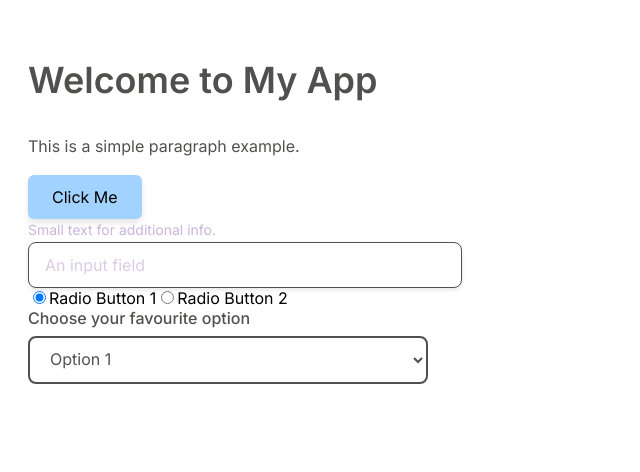
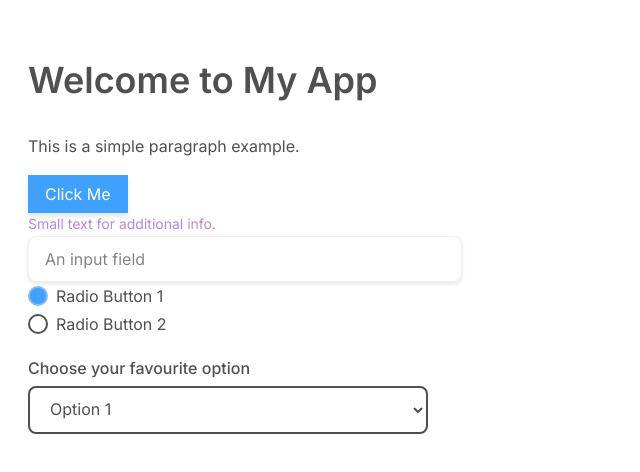
Before and after one commit to bajramidamir/tempest-ui, a React (Vite) app: page / in a window 1280 px wide. Shown: the top 472 px of the page, without its empty margins (0-640 px from the left). Built offline with nearby package versions, Linux system fonts and the light colour scheme.

Commit message:
buttons now have variant and radius props + style changes

```diff
--- a/src/components/Button/Button.css
+++ b/src/components/Button/Button.css
@@ -1,14 +1,13 @@
 .btn {
-  padding: 12px 24px; /* Comfortable click area */
+  padding: 8px 16px;
   border: none;
   cursor: pointer;
-  font-size: 1rem; /* Adjust font size as needed */
-  border-radius: 6px; /* Slightly more rounded corners */
+  font-size: 1rem;
   transition:
     background-color 0.3s,
     box-shadow 0.3s,
     opacity 0.3s;
-  box-shadow: 0 4px 6px rgba(0, 0, 0, 0.1); /* Subtle shadow */
+  box-shadow: 0 4px 6px rgba(0, 0, 0, 0.1);
 }
 
 .btn:focus {
@@ -16,54 +15,121 @@
   outline-offset: 2px;
 }
 
+.btn-square {
+  border-radius: 0px;
+}
+
+.btn-rounded {
+  border-radius: 10px;
+}
+
+.btn-pill {
+  border-radius: 24px;
+}
+
+.btn-outlined {
+  background-color: transparent;
+  color: inherit;
+}
+
+.btn-filled {
+  color: inherit;
+}
+
 /* Primary Button */
 .btn-primary {
+  border: 1px solid;
   background-color: var(--color-primary);
-  color: var(--color-black); /* High contrast against pastel */
+  color: var(--color-white);
+  border-color: var(--color-primary);
+}
+
+.btn-primary.btn-outlined {
+  color: var(--color-primary);
+  background-color: transparent;
+}
+
+.btn-primary.btn-outlined:hover {
+  color: var(--color-white);
 }
 
 .btn-primary:hover {
-  background-color: #8abbe8; /* Slightly darker pastel blue */
+  background-color: #2786df;
   box-shadow: 0 6px 8px rgba(0, 0, 0, 0.2);
 }
 
 /* Secondary Button */
 .btn-secondary {
+  border: 1px solid;
   background-color: var(--color-secondary);
-  color: var(--color-black); /* High contrast */
+  color: var(--color-white);
+  border-color: var(--color-secondary);
+}
+
+.btn-secondary.btn-outlined {
+  color: var(--color-secondary);
+  background-color: transparent;
+}
+
+.btn-secondary.btn-outlined:hover {
+  color: var(--color-white);
 }
 
 .btn-secondary:hover {
-  background-color: #b491c4; /* Darker shade for hover */
+  background-color: #9551b4;
   box-shadow: 0 6px 8px rgba(0, 0, 0, 0.2);
 }
 
 /* Success Button */
 .btn-success {
+  border: 1px solid;
   background-color: var(--color-success);
-  color: var(--color-black); /* High contrast */
+  color: var(--color-white);
+  border-color: var(--color-success);
+}
+
+.btn-success.btn-outlined {
+  color: var(--color-success);
+  background-color: transparent;
+}
+
+.btn-success.btn-outlined:hover {
+  color: var(--color-white);
 }
 
 .btn-success:hover {
-  background-color: #a6eb84; /* Slightly darker pastel cyan */
+  background-color: #489e1d;
   box-shadow: 0 6px 8px rgba(0, 0, 0, 0.2);
 }
 
 /* Danger Button */
 .btn-danger {
+  border: 1px solid;
   background-color: var(--color-danger);
-  color: var(--color-black); /* High contrast */
+  color: var(--color-white);
+  border-color: var(--color-danger);
+}
+
+.btn-danger.btn-outlined {
+  color: var(--color-danger);
+  background-color: transparent;
+}
+
+.btn-danger.btn-outlined:hover {
+  color: var(--color-white);
 }
 
 .btn-danger:hover {
-  background-color: #e998a8; /* Slightly darker pastel pink */
+  background-color: #be2c49;
   box-shadow: 0 6px 8px rgba(0, 0, 0, 0.2);
 }
 
 /* Disabled Button */
 .btn-disabled {
-  background-color: #e2e2e2; /* Lightened disabled state */
+  background-color: #e2e2e2;
   color: #7f7f7f;
   cursor: not-allowed;
-  box-shadow: none; /* No shadow for disabled */
+  box-shadow: none;
+  pointer-events: none;
+  border-color: #e2e2e2;
 }
--- a/src/components/Button/Button.tsx
+++ b/src/components/Button/Button.tsx
@@ -5,18 +5,22 @@ interface ButtonProps {
   children: React.ReactNode;
   onClick?: () => void;
   disabled?: boolean;
-  variant?: "primary" | "secondary" | "success" | "danger" | "disabled";
+  color?: "primary" | "secondary" | "success" | "danger";
+  variant?: "filled" | "outlined" | "disabled";
+  radius?: "square" | "rounded" | "pill";
 }
 
 const Button: React.FC<ButtonProps> = ({
   children,
   onClick,
   disabled,
-  variant = "primary",
+  color = "primary",
+  variant,
+  radius = "square",
 }) => {
   return (
     <button
-      className={`btn btn-${variant}`}
+      className={`btn btn-${variant} btn-${color} btn-${radius}`}
       onClick={onClick}
       disabled={disabled || variant === "disabled"}
       aria-disabled={disabled || variant === "disabled" ? "true" : "false"}
--- a/src/components/Input/Input.css
+++ b/src/components/Input/Input.css
@@ -1,6 +1,6 @@
 .input {
   padding: 12px 16px;
-  border: 1px solid var(--color-dark); /* Clean border */
+  border: 1px solid var(--color-light); /* Clean border */
   border-radius: 8px; /* Rounded corners to match button */
   font-size: 1rem;
   box-shadow: 0 2px 4px rgba(0, 0, 0, 0.1); /* Subtle shadow */
@@ -29,11 +29,11 @@
   background-color: var(--color-light);
   border-color: var(--color-dark);
   cursor: not-allowed;
-  color: var(--color-secondary);
+  color: var(--color-dark);
   opacity: 0.6;
 }
 
 .input::placeholder {
-  color: var(--color-secondary);
+  color: var(--color-dark);
   opacity: 0.7; /* Slightly less opaque placeholder */
 }
--- a/src/components/RadioButton/RadioButton.css
+++ b/src/components/RadioButton/RadioButton.css
@@ -4,11 +4,34 @@
   cursor: pointer;
 }
 
-.radio input {
-  margin-right: 8px;
+.hidden-radio {
+  position: absolute;
+  opacity: 0;
+  pointer-events: none;
+}
+
+.custom-radio {
+  display: inline-block;
+  margin: 4px 0px 4px 0px;
   width: 16px;
   height: 16px;
-  accent-color: var(--color-primary);
+  border: 2px solid var(--color-dark);
+  border-radius: 50%;
+  position: relative;
+  margin-right: 8px;
+  transition:
+    background-color 0.2s,
+    border-color 0.2s;
+}
+
+.hidden-radio:checked + .custom-radio {
+  background-color: var(--color-primary);
+  border-color: #8abbe8;
+}
+
+.hidden-radio:disabled + .custom-radio {
+  background-color: var(--color-secondary);
+  cursor: not-allowed;
 }
 
 .radio-label {
@@ -16,10 +39,10 @@
   color: var(--color-dark);
 }
 
-.radio input:disabled {
-  cursor: not-allowed;
-}
-
 .radio-disabled .radio-label {
   color: var(--color-secondary);
 }
+
+.radio:hover .radio-label {
+  color: var(--color-primary);
+}
--- a/src/components/RadioButton/RadioButton.tsx
+++ b/src/components/RadioButton/RadioButton.tsx
@@ -1,4 +1,5 @@
 import React from "react";
+import "./RadioButton.css"; // Make sure to import the CSS file
 
 interface RadioButtonProps {
   label: string;
@@ -24,7 +25,9 @@ const RadioButton: React.FC<RadioButtonProps> = ({
         onChange={onChange}
         disabled={disabled}
         aria-checked={checked}
+        className="hidden-radio"
       />
+      <span className="custom-radio"></span>
       <span className="radio-label">{label}</span>
     </label>
   );
--- a/src/index.css
+++ b/src/index.css
@@ -1,16 +1,21 @@
 @import url("https://fonts.googleapis.com/css2?family=Inter:wght@400;500;600&display=swap");
 
 :root {
-  --color-primary: #a2d2ff; /* Soft pastel blue */
-  --color-secondary: #cdb4db; /* Soft pastel purple */
-  --color-success: #c1fba4; /* Light pastel cyan */
-  --color-danger: #ffafcc; /* Pastel pink */
-  --color-warning: #ffe5b4; /* Light pastel orange */
-  --color-info: #b8f2e6; /* Pastel mint */
-  --color-light: #f8edeb; /* Soft cream */
-  --color-dark: #50514f; /* Muted dark gray for contrast */
-  --color-white: #ffffff; /* Pure white */
-  --color-black: #000000; /* Black for text */
+  --color-primary: #3fa1fc;
+  --color-primary-text: #1a6ab7;
+  --color-secondary: #ba87d8;
+  --color-secondary-text: #78459e;
+  --color-success: #62ce2c;
+  --color-success-text: #409819;
+  --color-danger: #f75f5f;
+  --color-danger-text: #d13030;
+  --color-warning: #ffe5b4;
+  --color-info: #b8f2e6;
+  --color-light: #f8edeb;
+  --color-dark: #50514f;
+  --color-text-medium: #333333;
+  --color-white: #ffffff;
+  --color-black: #000000;
 }
 
 * {
```
Also changed, not shown: 1 other file (tests, documents, lock files or other folders).
